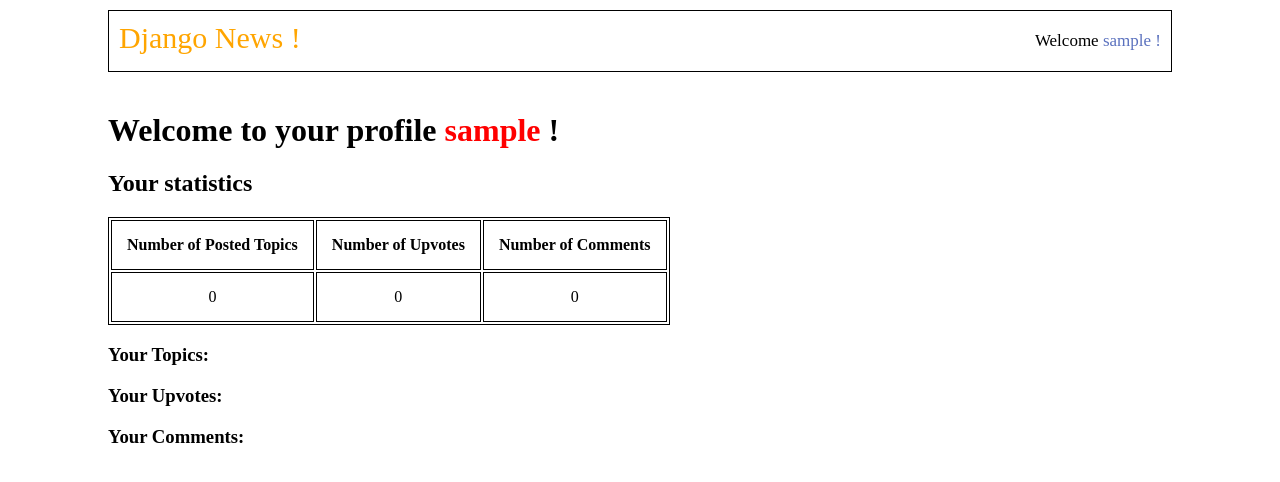
After one commit to elhamza9/django-news, a Django app: page /profile/ in a window 1280 px wide. The commit adds this page. Shown: the top 482 px of the page. Run offline with Django 3.2, Linux system fonts and the light colour scheme; the visitor is signed in with stand-in values (Sample User, id 1); data that the repository does not hold is empty.

Commit message:
Add simple profile view to show stats of user

```diff
--- /dev/null
+++ b/djangonews/djangonews/templates/auth/profile.html
@@ -0,0 +1,45 @@
+{% extends 'base.html' %}
+
+{% block title %} Login {% endblock %}
+
+{% block content %}
+<div class="profile">
+    <h1 class="welcome">Welcome to your profile <span class="username">{{ username }}</span> !</h1>
+
+    <h2>Your statistics</h2>
+
+    <table class="stats-table">
+        <tr>
+            <th>Number of Posted Topics</th>
+            <th>Number of Upvotes</th>
+            <th>Number of Comments</th>
+        </tr>
+        <tr>
+            <td>{{ nbr_topics }}</td>
+            <td>{{ nbr_upvotes }}</td>
+            <td>{{ nbr_comments }}</td>
+        </tr>
+    </table>
+
+    <h3>Your Topics:</h3>
+    <ul>
+    {% for t in topics %}
+        <li>- You published: <a href="/topics/{{ t.slug }}">{{ t.title }}</a> on {{t.published_at}}</li>
+    {% endfor %}
+    </ul>
+
+    <h3>Your Upvotes:</h3>
+    <ul>
+    {% for u in upvotes %}
+        <li>- You upvoted <a href="/topics/{{ u.topic.slug }}">this topic</a> on {{u.timestamp}}</li>
+    {% endfor %}
+    </ul>
+
+    <h3>Your Comments:</h3>
+    <ul>
+    {% for c in comments %}
+        <li>- You commented on <a href="/topics/{{ c.topic.slug }}">this topic</a> on {{c.published_at}}</li>
+    {% endfor %}
+    </ul>
+</div>
+{% endblock %}
--- a/djangonews/djangonews/templates/base.html
+++ b/djangonews/djangonews/templates/base.html
@@ -16,7 +16,7 @@
                     <div id="sub-menu" class="sub-menu">
                         <ul>
                             <li>
-                                <a class="link" href="#">Profile</a>
+                                <a class="link" href="{% url 'profile' %}">Profile</a>
                             </li>
                             <li>
                                 <a id="write-topic-link" class="link" href="{% url 'add_topic' %}">Write a Topic</a>
--- a/djangonews/djangonews/urls.py
+++ b/djangonews/djangonews/urls.py
@@ -27,5 +27,6 @@ urlpatterns = [
     path('logout', LogoutView.as_view(), name='user_logout'),
     path('oauth/', include('social_django.urls', namespace='social')),  # for Facebook Auth
     path('tinymce/', include('tinymce.urls')),
+    path('profile/', views.profile, name='profile'),
     path('',list_topics, name='site_index')
 ]
--- a/djangonews/djangonews/views.py
+++ b/djangonews/djangonews/views.py
@@ -1,4 +1,24 @@
-from django.shortcuts import redirect
+from django.shortcuts import redirect, render
+from django.http import Http404
+from topics.models import Topic, Upvote, Comment
 
 def welcome(request):
     return redirect('list_topics')
+
+def profile(request):
+    u =  request.user
+    if not u.is_authenticated:
+        raise Http404('Need to be authenticated')
+    upvotes = Upvote.objects.filter(upvoter=u)
+    nbr_upvotes = len(upvotes)
+    comments = Comment.objects.filter(author=u)
+    nbr_comments = len(comments)
+    topics = Topic.objects.filter(author=u)
+    nbr_topics = len(topics)
+    return render(request, 'auth/profile.html', {'username': u.get_username(),
+                            'nbr_topics': nbr_topics ,
+                            'nbr_upvotes': nbr_upvotes,
+                            'nbr_comments': nbr_comments,
+                            'upvotes': upvotes,
+                            'comments': comments,
+                            'topics': topics})
--- a/djangonews/topics/static/topics/styles/main.css
+++ b/djangonews/topics/static/topics/styles/main.css
@@ -82,6 +82,19 @@ main.base-main {
     margin-top: 40px;
     padding-left: 100px;
     padding-right: 100px;
+}
+
+.profile .welcome .username {
+    color: red;
+}
+
+.profile .stats-table {
+    border: 1px solid black;
+    text-align: center;
+}
+.profile .stats-table th, .profile .stats-table td {
+    border: 1px solid black;
+    padding: 15px;
 }
 
 .topics-list .sort-filter-wrapper .sort-filter-radio {
```
